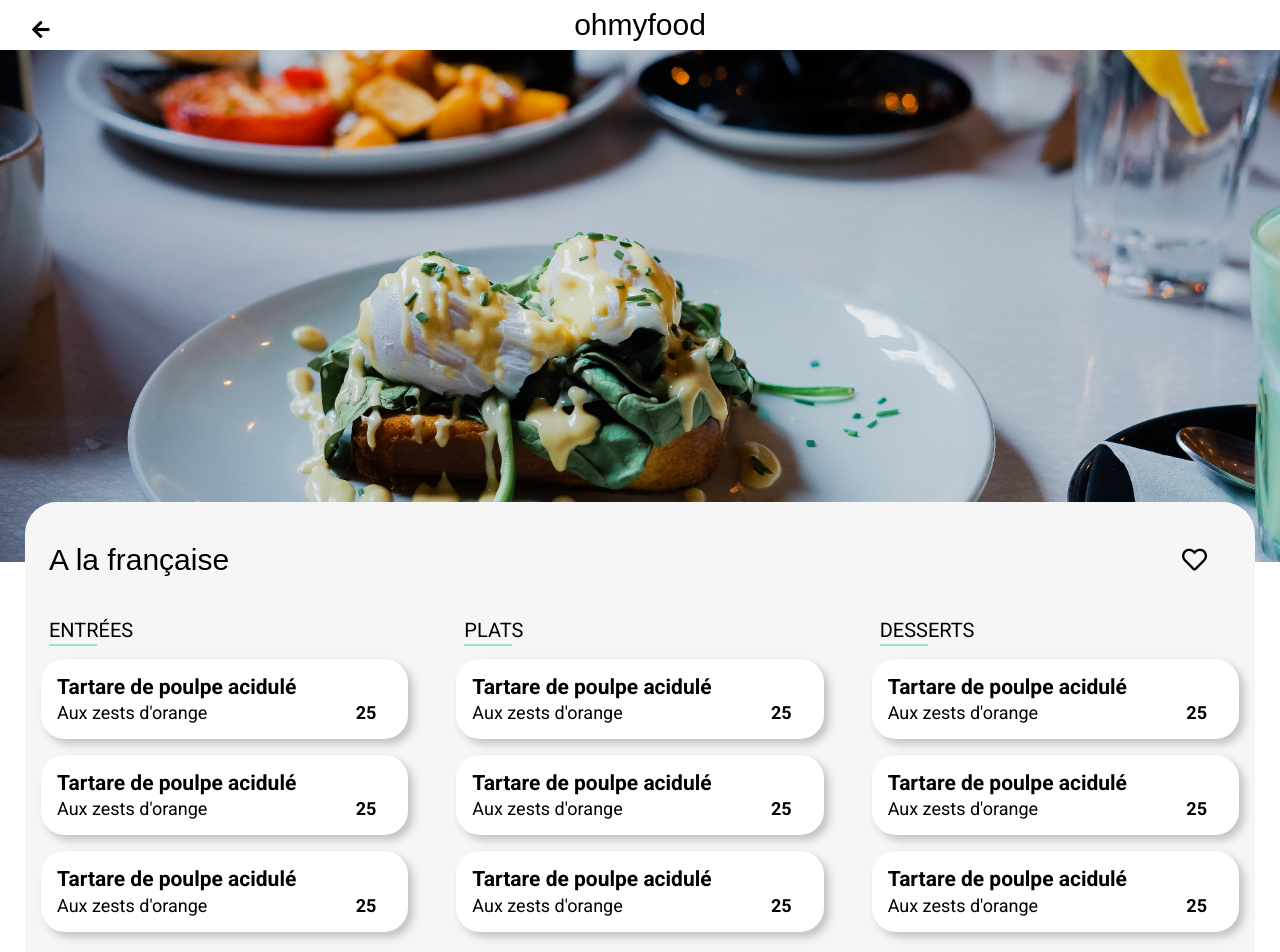
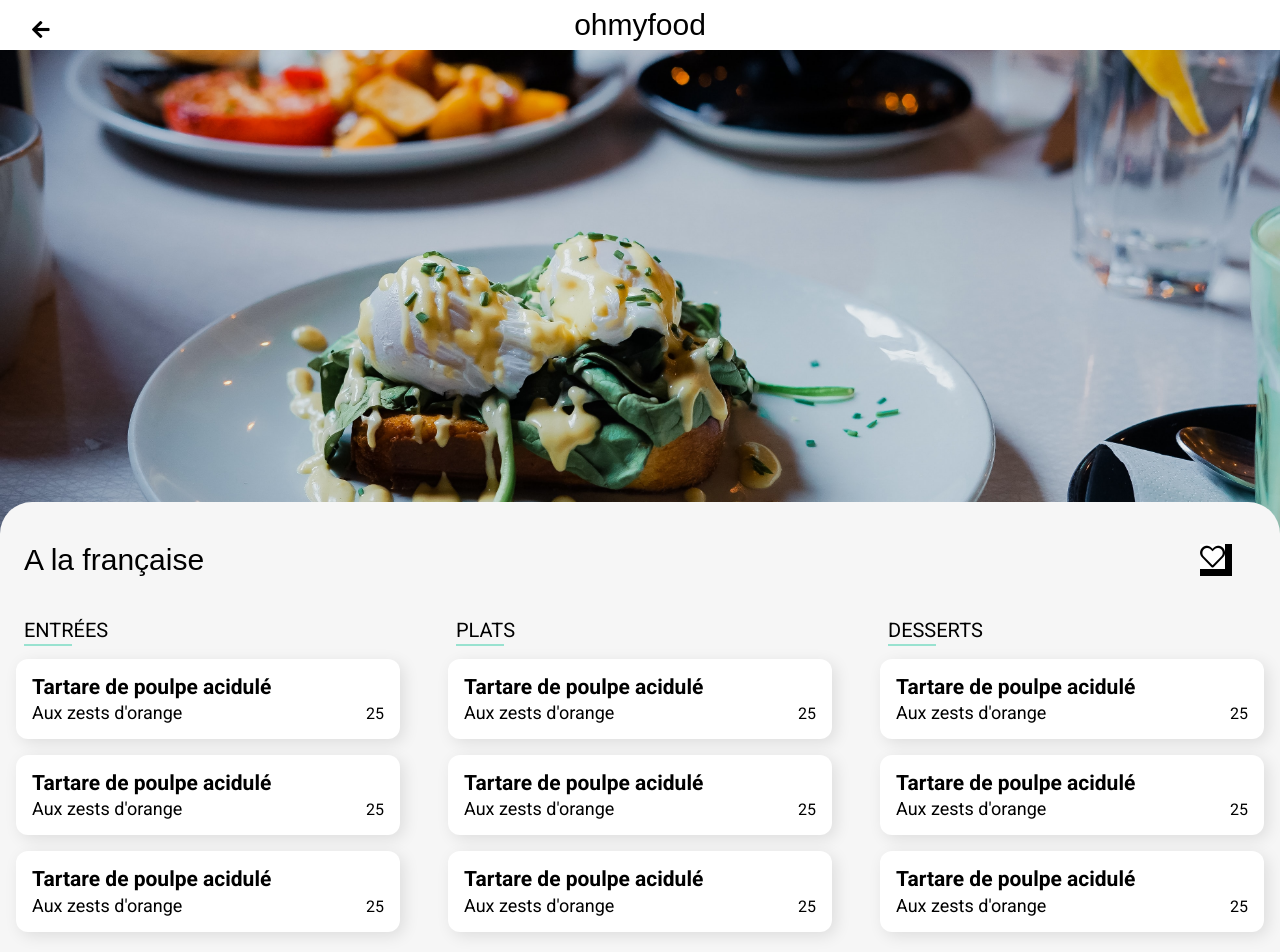
Before and after one commit to mf1511/FOUSSIERMarin_3_03072021, a website: page a-la-francaise.html in a window 1280 px wide. Shown: the top 952 px of the page. Drawn offline with Linux system fonts and the light colour scheme; a web font is replaced by a local one.

Commit message:
suite animations
suite animations

```diff
--- a/a-la-francaise.html
+++ b/a-la-francaise.html
@@ -26,106 +26,138 @@
     <main>
        <section class="menu">
            <div class="menu__title">
+               <div>
                     <h1>A la française</h1>
-               <i class="far fa-heart"></i>
+               </div>
+               <div class="restaurants__card__infos__hearth menu__btn card__btn">
+                    <i class="card__like menu__like menu__like__--bg fas fa-heart fa-2x"></i>
+                    <i class="card__like menu__like menu__like--noBg far fa-heart fa-2x"></i>
+                </div>
             </div>
            <section class="entrees">
                 <h2>entrées</h2>
-                <div class="choix">
-                    <div class="entrees__choix__name">
+                <section class="choix delay-0">
+                    <div class="choix__name">
                         <h3>Tartare de poulpe acidulé</h3>
                         <p>Aux zests d'orange</p>
                     </div>
-                    <div class="prix">
-                        <p>25</p>
+                    <div class="choix__prix">
+                        25
                     </div>
+                    <div class="choix__confirm">
+                        <i class="fas fa-check-circle"></i></i>
                     </div>
+                </section>
 
-                <div class="choix">
-                    <div class="entrees__choix__name">
+                <section class="choix delay-1">
+                    <div class="choix__name">
                         <h3>Tartare de poulpe acidulé</h3>
                         <p>Aux zests d'orange</p>
                     </div>
-                    <div class="prix">
-                        <p>25</p>
+                    <div class="choix__prix">
+                        25
                     </div>
+                    <div class="choix__confirm">
+                        <i class="fas fa-check-circle"></i></i>
                     </div>
+                </section>
 
-                <div class="choix">
-                    <div class="entrees__choix__name">
+                <section class="choix delay-2">
+                    <div class="choix__name">
                         <h3>Tartare de poulpe acidulé</h3>
                         <p>Aux zests d'orange</p>
                     </div>
-                    <div class="prix">
-                        <p>25</p>
+                    <div class="choix__prix">
+                        25
                     </div>
+                    <div class="choix__confirm">
+                        <i class="fas fa-check-circle"></i></i>
                     </div>
+                </section>
            </section>
 
            <section class="plats">
                 <h2>plats</h2>
-                <div class="choix">
-                    <div class="plats__choix__name">
+                <section class="choix delay-3">
+                    <div class="choix__name">
                         <h3>Tartare de poulpe acidulé</h3>
                         <p>Aux zests d'orange</p>
                     </div>
-                    <div class="prix">
-                        <p>25</p>
+                    <div class="choix__prix">
+                        25
                     </div>
+                    <div class="choix__confirm">
+                        <i class="fas fa-check-circle"></i></i>
                     </div>
+                </section>
 
-                <div class="choix">
-                    <div class="plats__choix__name">
+                <section class="choix delay-4">
+                    <div class="choix__name">
                         <h3>Tartare de poulpe acidulé</h3>
                         <p>Aux zests d'orange</p>
                     </div>
-                    <div class="prix">
-                        <p>25</p>
+                    <div class="choix__prix">
+                        25
                     </div>
+                    <div class="choix__confirm">
+                        <i class="fas fa-check-circle"></i></i>
                     </div>
+                </section>
 
-                <div class="choix">
-                    <div class="plats__choix__name">
+                <section class="choix delay-5">
+                    <div class="choix__name">
                         <h3>Tartare de poulpe acidulé</h3>
                         <p>Aux zests d'orange</p>
                     </div>
-                    <div class="prix">
-                        <p>25</p>
+                    <div class="choix__prix">
+                        25
                     </div>
+                    <div class="choix__confirm">
+                        <i class="fas fa-check-circle"></i></i>
                     </div>
+                </section>
             </section>
 
             <section class="desserts">
                 <h2>desserts</h2>
-                <div class="choix">
-                    <div class="desserts__choix__name">
+                <section class="choix delay-6">
+                    <div class="choix__name">
                         <h3>Tartare de poulpe acidulé</h3>
                         <p>Aux zests d'orange</p>
                     </div>
-                    <div class="prix">
-                        <p>25</p>
+                    <div class="choix__prix">
+                        25
                     </div>
+                    <div class="choix__confirm">
+                        <i class="fas fa-check-circle"></i></i>
                     </div>
+                </section>
 
-                <div class="choix">
-                    <div class="desserts__choix__name">
+                <section class="choix delay-7">
+                    <div class="choix__name">
                         <h3>Tartare de poulpe acidulé</h3>
                         <p>Aux zests d'orange</p>
                     </div>
-                    <div class="prix">
-                        <p>25</p>
+                    <div class="choix__prix">
+                        25
                     </div>
+                    <div class="choix__confirm">
+                        <i class="fas fa-check-circle"></i></i>
                     </div>
+                </section>
 
-                <div class="choix">
-                    <div class="desserts__choix__name">
+                <section class="choix delay-8">
+                    <div class="choix__name">
                         <h3>Tartare de poulpe acidulé</h3>
                         <p>Aux zests d'orange</p>
                     </div>
-                    <div class="prix">
-                        <p>25</p>
+                    <div class="choix__prix">
+                        25
                     </div>
+                    <div class="choix__confirm">
+                        <i class="fas fa-check-circle"></i></i>
                     </div>
+                </section>
             </section>
 
             <div class="menu__bouton">
--- a/styles/sass/_menupages.scss
+++ b/styles/sass/_menupages.scss
@@ -84,41 +84,68 @@
         justify-content: center;
         margin: 3rem 0rem 4rem 0rem;
         p{
-            background: linear-gradient(#FF79DA, #9356DC);
-            height: 4rem;
-            width: 14rem;
-            display: flex;
-            align-items: center;
-            justify-content: center;
-            border-radius: 2rem;
-            color: white;
+            @include button
 
         }
 
     }
 
-}
 
-.entrees{
-    background-color: #f6f6f6;
+
 }
 
 .choix{
-        background-color: white;
-        border-radius: 1.5rem;
+    background-color: white;
+    padding: 1rem;
+    display: flex;
+    border-radius: 0.75rem;
+    margin: 1rem 0;
+    box-shadow: 0.25rem 0.25rem 1rem rgba(0, 0, 0, 0.1);
+    overflow: hidden;
+    cursor: pointer;
+    animation-fill-mode: both;
+    animation: itemAppear 2s;
+    animation-timing-function: cubic-bezier(.5,1.58,.34,.82);
+
+    &__name{
+        flex: 1;
+        }
+    &__prix{
         display: flex;
-        justify-content: space-between;
-        margin-top: 1rem;
-        padding:  1rem;
-        box-shadow: 5px 5px 0.5rem #c2c2c2;
+        align-items: flex-end;
+    }
+    &__confirm{
+        background-color: $tertiary-color;
+        margin: -1rem -5rem -1rem 1rem;
+        width: 4rem;
+        display:flex;
+        align-items:center;
+        justify-content:center;
+        transition-duration: 0.5s;
+    }
+    &:hover &__confirm {
+        margin-right: -1rem;
+      }
+
+    .fa-check-circle{
+        color: white;
+        font-size: 25px;
+        transform: rotate(-180deg);
+        transition-duration: 0.5s;
+        animation-timing-function: cubic-bezier(.5,1.58,.34,.82);
+    }
+
+    &:hover .fa-check-circle{
+            transform: rotate(0);
+    }
 }
 
-.prix{
-    display: flex;
-    align-items: flex-end;
-    font-weight: bold;
-    padding-right: 1rem;
-}
+@for $i from 0 to 9 {
+    .delay-#{$i} {
+      animation-delay:  #{$i/10}s;
+    }
+  }
+
 
 .menu__herobanner img{
     width: 100%;
@@ -142,7 +169,4 @@
             grid-column: 1/-1;
         }
     }
-
-
-
 }
--- a/styles/sass/_utils.scss
+++ b/styles/sass/_utils.scss
@@ -1,3 +1,31 @@
 $primary-color:#9356DC ;
 $secondary-color: #FF79DA ;
 $tertiary-color: #99E2D0 ;
+
+@mixin button{
+        background: linear-gradient($secondary-color, $primary-color);
+        border:none;
+        border-radius: 2rem;
+        padding: 1rem 2rem 1rem 2rem;
+        color: white;
+        font-size: 20px;
+        font-weight: 500;
+        text-decoration: none;
+        text-align: center;
+        box-shadow: 0.25rem 0.25rem 10px rgba(0, 0, 0, 0.30);
+
+
+        &:hover {
+            background-color: white;
+            box-shadow: 0.25rem 0.25rem 10px rgba(0, 0, 0, 0.50);
+          }
+        }
+
+@keyframes itemAppear {
+  0% {
+    transform: scale(0)
+  }
+  100% {
+    transform: scale(1);
+  }
+}
--- a/styles/sass/main.scss
+++ b/styles/sass/main.scss
@@ -21,8 +21,7 @@ body{
 
 
 main{
-    max-width: 1230px;
-    margin:auto;
+
     font-family: "Roboto", sans-serif;
 }
 
@@ -46,7 +45,7 @@ a{
     .herobanner{
         text-align: center;
         background-color: #f6f6f6;
-        padding: 0rem 0rem 2rem 0rem;
+        padding: 0rem 0rem 3rem 0rem;
 
 
         &__localisation{
@@ -70,18 +69,8 @@ a{
             font-weight: 300;
                 }
         &__button{
-            width: 17rem;
-            background: linear-gradient($secondary-color, $primary-color);
-            border:none;
-            border-radius: 2rem;
-            height: 3.5rem;
-            padding: 1rem 2rem 1rem 2rem;
-            margin: 2rem 2rem 2rem 2rem;
-            color: white;
-            font-size: 20px;
-            font-weight: 500;
-            text-decoration: none;
-            }
+            @include button
+        }
     }
 
     .fonctionnement{
@@ -89,7 +78,7 @@ a{
         display: flex;
         flex-direction: column;
         justify-content: center;
-        padding: 0rem 2rem 0rem 2rem;
+        padding: 0rem 10rem 0rem 10rem;
 
         &__steps {
             padding: 0;
@@ -152,7 +141,7 @@ a{
 
 .restaurants{
     background-color:#f6f6f6 ;
-    padding:2rem 2rem 2rem 2rem;
+    padding:2rem 10rem 2rem 10rem;
 
     &__card{
         background-color: white;
@@ -181,17 +170,7 @@ a{
             font-size: 24px;
             font-weight: 300;
         }
-    .far{
-        font-size: 30px;
-        font-weight: lighter;
-        color: black;
 
-        &:hover{
-
-            color: linear-gradient(#FF79DA, #9356DC);
-            font-weight: bold
-        }
-    }
     }
 
 
@@ -314,3 +293,37 @@ footer{
         }
     }
 }
+
+
+
+.menu{
+    &__btn{
+        height: 2rem;
+        width: 2rem;
+        display: flex;
+        background-color: black;
+
+        &::before{
+            background:linear-gradient(0deg, $primary-color 0%,$secondary-color 100%);
+            content: "";
+            height: 100%;
+            width: 100%;
+            opacity: 0;
+        }
+        &:hover::before{
+            opacity: 1;
+            transition: .5s;
+        }
+    }
+
+    &__like{
+        mix-blend-mode: lighten;
+        position: absolute;
+        background-color: #fff;
+    }
+
+}
+
+.menu__like--noBg:hover{
+    opacity: 0;
+}
```
Also changed, not shown: index.html (+12 -8 lines), styles/css/styles.css, 1 other file. Lines whose indentation alone changed are shown as unchanged.
